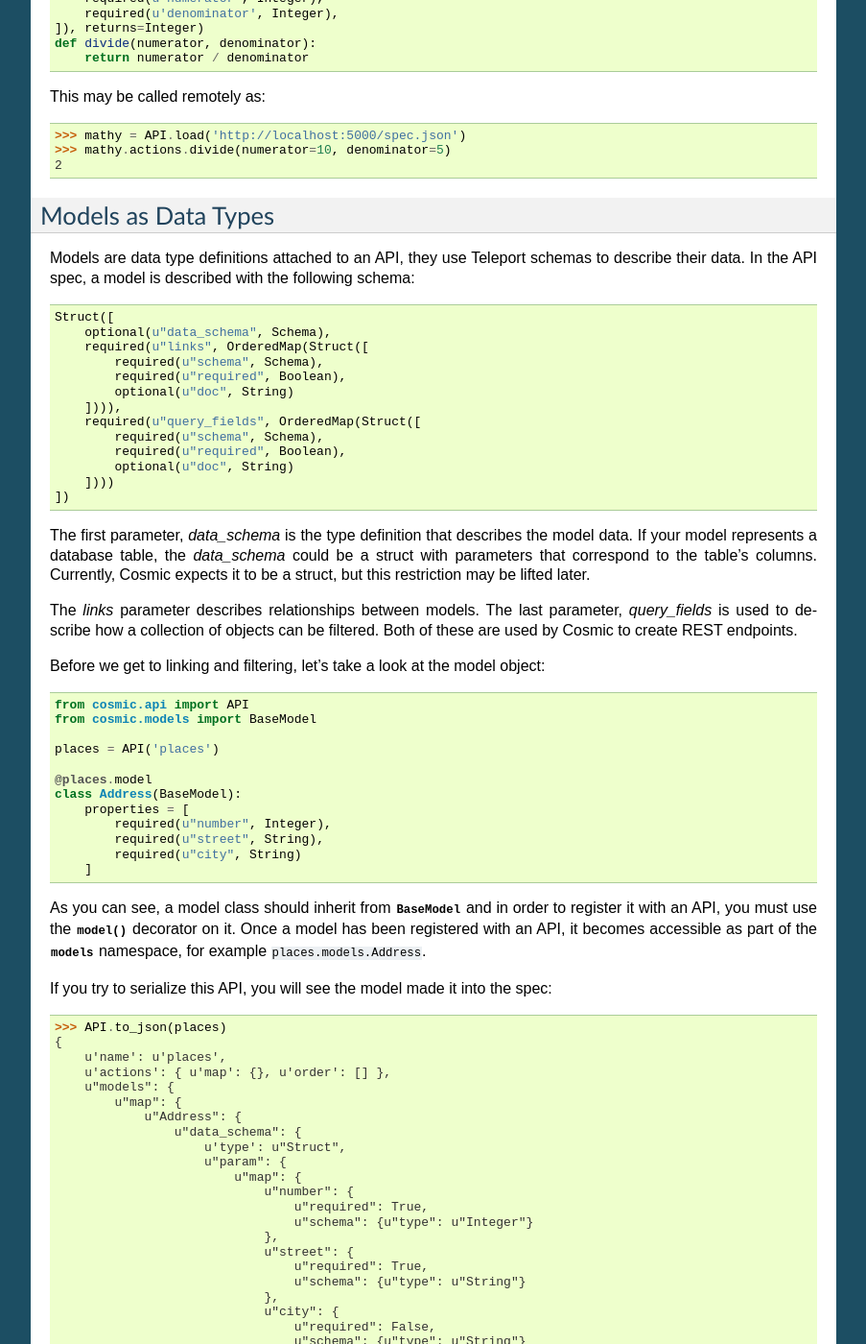
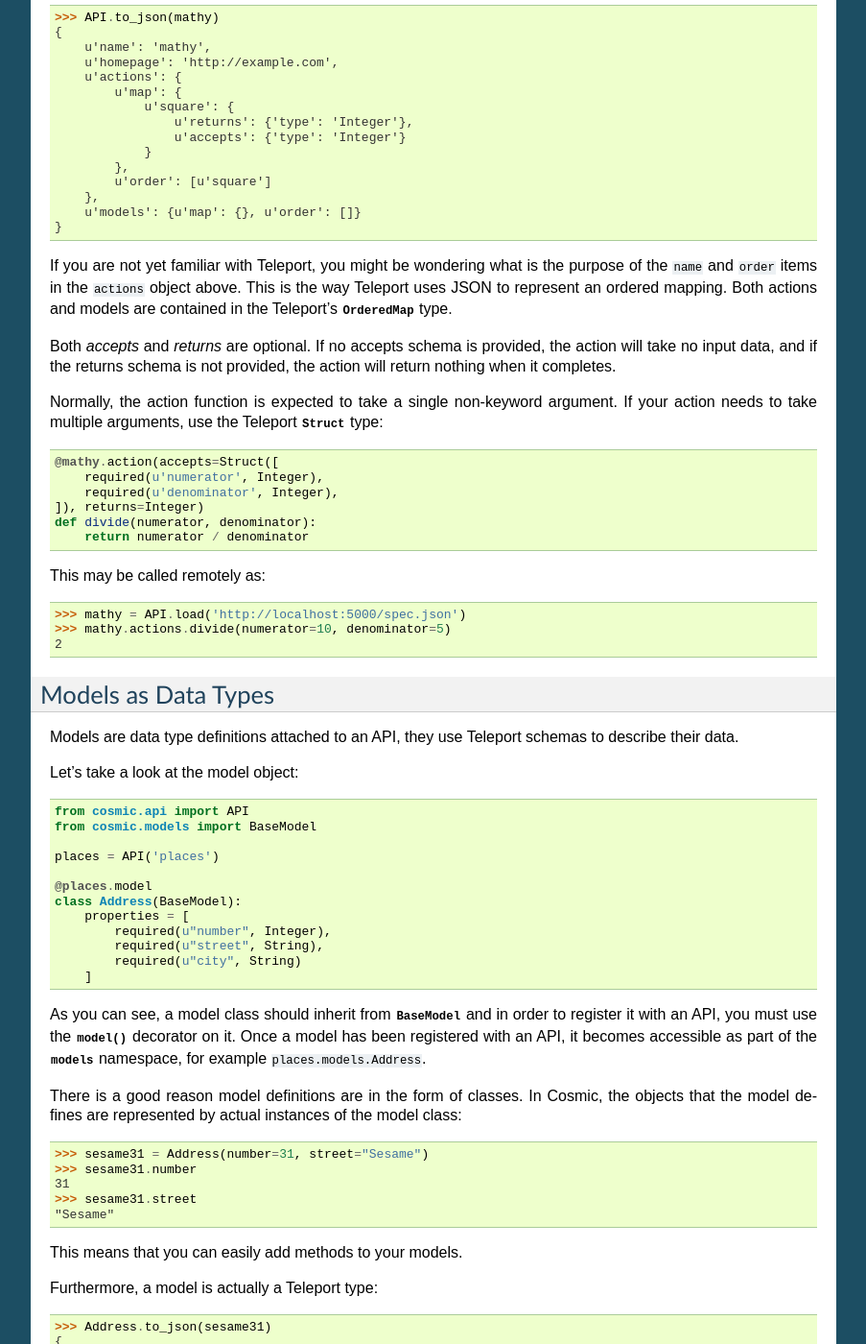
Before and after one commit to cosmic-api/cosmic.py, a Sphinx documentation site: the page built from docs/source/guide.rst, in a window 1280 px wide and 1400 px high, scrolled down 2865 px. Shown: the whole window at 96% size, without its empty margins (198-1101 px from the left). Built offline with Sphinx 7.4.7, drawn with Linux system fonts in a browser that asks for light colours; some of the changed text lies outside the part shown.

Commit message:
Update docs

```diff
--- a/docs/source/guide.rst
+++ b/docs/source/guide.rst
@@ -79,11 +79,43 @@
 
 .. code:: python
 
-    Struct([
+    schema = Struct([
         required("name", String),
         optional("homepage", String),
-        required("actions", OrderedMap(Action)),
-        required("models", OrderedMap(Model))
+        required("actions", OrderedMap(Struct([
+            optional("accepts", Schema),
+            optional("returns", Schema),
+            optional("doc", String)
+        ]))),
+        required("models", OrderedMap(Struct([
+            required("properties", OrderedMap(Struct([
+                required(u"schema", Schema),
+                required(u"required", Boolean),
+                optional(u"doc", String)
+            ]))),
+            required("links", OrderedMap(Struct([
+                required(u"schema", Schema),
+                required(u"required", Boolean),
+                optional(u"doc", String)
+            ]))),
+            required("query_fields", OrderedMap(Struct([
+                required(u"schema", Schema),
+                required(u"required", Boolean),
+                optional(u"doc", String)
+            ]))),
+            required("methods", Struct([
+                required("get_by_id", Boolean),
+                required("get_list", Boolean),
+                required("create", Boolean),
+                required("update", Boolean),
+                required("delete", Boolean),
+            ])),
+            required("list_metadata", OrderedMap(Struct([
+                required(u"schema", Schema),
+                required(u"required", Boolean),
+                optional(u"doc", String)
+            ])))
+        ])))
     ])
 
 Client and Server
@@ -204,35 +236,9 @@
 --------------------
 
 Models are data type definitions attached to an API, they use Teleport schemas
-to describe their data. In the API spec, a model is described with the following
-schema:
+to describe their data.
 
-.. code:: python
-
-    Struct([
-        optional(u"data_schema", Schema),
-        required(u"links", OrderedMap(Struct([
-            required(u"schema", Schema),
-            required(u"required", Boolean),
-            optional(u"doc", String)
-        ]))),
-        required(u"query_fields", OrderedMap(Struct([
-            required(u"schema", Schema),
-            required(u"required", Boolean),
-            optional(u"doc", String)
-        ])))
-    ])
-
-The first parameter, *data_schema* is the type definition that describes the
-model data. If your model represents a database table, the *data_schema* could
-be a struct with parameters that correspond to the table's columns. Currently,
-Cosmic expects it to be a struct, but this restriction may be lifted later.
-
-The *links* parameter describes relationships between models. The last
-parameter, *query_fields* is used to describe how a collection of objects can
-be filtered. Both of these are used by Cosmic to create REST endpoints.
-
-Before we get to linking and filtering, let's take a look at the model object:
+Let's take a look at the model object:
 
 .. code:: python
 
@@ -254,45 +260,6 @@
 must use the :meth:`~cosmic.api.API.model` decorator on it. Once a model has
 been registered with an API, it becomes accessible as part of the
 :data:`~cosmic.api.API.models` namespace, for example ``places.models.Address``.
-
-If you try to serialize this API, you will see the model made it into the spec:
-
-.. code:: python
-
-    >>> API.to_json(places)
-    {
-        u'name': u'places',
-        u'actions': { u'map': {}, u'order': [] },
-        u"models": {
-            u"map": {
-                u"Address": {
-                    u"data_schema": {
-                        u'type': u"Struct",
-                        u"param": {
-                            u"map": {
-                                u"number": {
-                                    u"required": True,
-                                    u"schema": {u"type": u"Integer"}
-                                },
-                                u"street": {
-                                    u"required": True,
-                                    u"schema": {u"type": u"String"}
-                                },
-                                u"city": {
-                                    u"required": False,
-                                    u"schema": {u"type": u"String"}
-                                }
-                            },
-                            u"order": [u"number", u"street", u"city"]
-                        }
-                    },
-                    u"links": { u"map": {}, u"order": [] },
-                    u"query_fields": { u"map": {}, u"order": [] }
-                }
-            },
-            u"order": [u"Address"]
-        }
-    }
 
 There is a good reason model definitions are in the form of classes.
 In Cosmic, the objects that the model defines are represented by actual
--- a/docs/source/reference.rst
+++ b/docs/source/reference.rst
@@ -56,10 +56,10 @@
 
 .. automodule:: cosmic.exceptions
 
-.. autoclass:: cosmic.exceptions.ModelNotFound
+.. autoclass:: cosmic.exceptions.SpecError
    :members:
 
-.. autoclass:: cosmic.exceptions.SpecError
+.. autoclass:: cosmic.exceptions.HTTPError
    :members:
 
 Tools and Helpers
--- a/docs/source/tutorial.rst
+++ b/docs/source/tutorial.rst
@@ -173,6 +173,7 @@
 
     @planetarium.model
     class Sphere(BaseModel):
+        methods = ['get_by_id']
         properties = [
             required("name", String)
         ]
```
Also changed, not shown: other parts of docs/source/guide.rst (+19 -14 lines), 2 other files.
